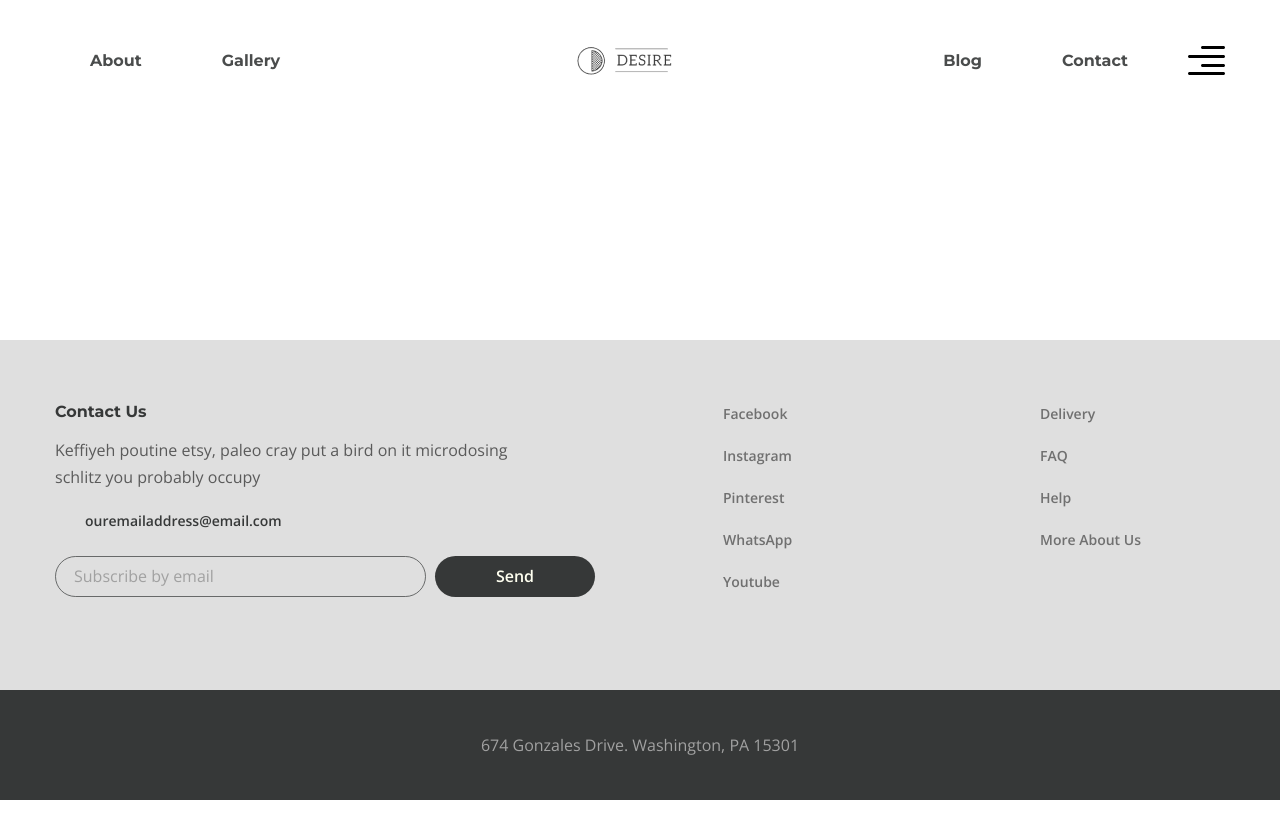
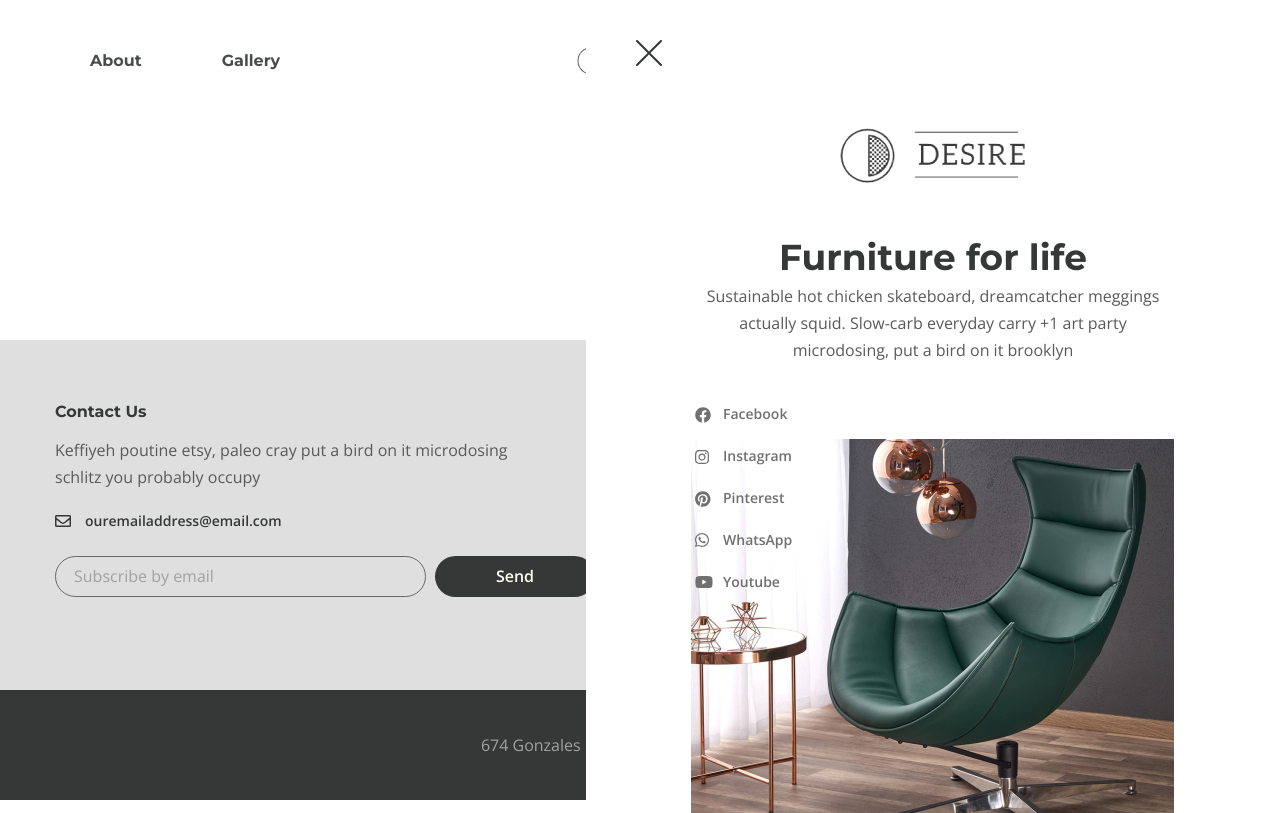
Before and after one commit to ELegek/Desire, a website: page app/index.html in a window 1280 px wide. Both pictures are taken after a click on the button 1206 px from the left and 60 px from the top of the page. Drawn offline with nearby package versions, Linux system fonts and the light colour scheme; files that its build step writes are made by us from their sources.

Commit message:
Footer complete

```diff
--- a/app/index.html
+++ b/app/index.html
@@ -42,6 +42,22 @@
 					<button class="header__btn">
 						<img src="images/icon_menu.svg" alt="icon menu">
 					</button>
+					<div class="rightside-menu rightside-menu--close">
+						<button class="rightside-menu__close">
+							<img src="images/close.svg" alt="close">
+						</button>
+						<div class="rightside-menu__content">
+							<a class="rightside-menu__logo" href="#">
+								<img src="images/logo-big.png" alt="logo">
+							</a>
+							<h4 class="rightside-menu__title">Furniture for life</h4>
+							<p class="rightside-menu__text">Sustainable hot chicken skateboard, dreamcatcher meggings
+								actually squid. Slow-carb everyday carry +1 art party microdosing, put a bird on it
+								brooklyn
+							</p>
+							<img class="rightside-menu__images" src="images/rightside-img.jpg" alt="images">
+						</div>
+					</div>
 				</div>
 			</div>
 		</header>
@@ -65,19 +81,19 @@
 						</div>
 						<ul class="footer__social">
 							<li class="footer__social-item">
-								<a class="footer__social-link" href="#">Facebook</a>
+								<a class="footer__social-link footer__social-link--facebook" href="#">Facebook</a>
 							</li>
 							<li class="footer__social-item">
-								<a class="footer__social-link" href="#">Instagram</a>
+								<a class="footer__social-link footer__social-link--instagram" href="#">Instagram</a>
 							</li>
 							<li class="footer__social-item">
-								<a class="footer__social-link" href="#">Pinterest</a>
+								<a class="footer__social-link footer__social-link--pinterest" href="#">Pinterest</a>
 							</li>
 							<li class="footer__social-item">
-								<a class="footer__social-link" href="#">WhatsApp</a>
+								<a class="footer__social-link footer__social-link--whatsapp" href="#">WhatsApp</a>
 							</li>
 							<li class="footer__social-item">
-								<a class="footer__social-link" href="#">Youtube</a>
+								<a class="footer__social-link footer__social-link--youtube" href="#">Youtube</a>
 							</li>
 						</ul>
 						<nav class="footer__menu">
--- a/app/js/main.js
+++ b/app/js/main.js
@@ -1,3 +1,9 @@
 $(function () {
+    $('.header__btn').on('click', function () {
+        $('.rightside-menu').removeClass('rightside-menu--close');
+    });
 
-})
+    $('.rightside-menu__close').on('click', function () {
+        $('.rightside-menu').addClass('rightside-menu--close');
+    });
+});
--- a/app/scss/_global.scss
+++ b/app/scss/_global.scss
@@ -6,6 +6,8 @@ body {
 	font-size: 16px;
 	line-height: 27px;
 	color: $default;
+	overflow-x: hidden;
+	min-width: 320px;
 }
 
 .wrapper {
--- a/app/scss/_reset.scss
+++ b/app/scss/_reset.scss
@@ -51,4 +51,10 @@ select {
 
 a {
   text-decoration: none;
+  outline: none;
 }
+
+button {
+  cursor: pointer;
+  outline: none;
+}
--- a/app/scss/modules/footer.scss
+++ b/app/scss/modules/footer.scss
@@ -33,6 +33,17 @@
         padding-left: 30px;
         margin-bottom: 22px;
         display: inline-block;
+        position: relative;
+
+        &::before {
+            content: '';
+            background-image: url(../../images/envelope.svg);
+            left: 0;
+            top: 8px;
+            width: 16px;
+            height: 12px;
+            position: absolute;
+        }
     }
 
     &__form {
@@ -77,6 +88,45 @@
 
     &__social-link {
         padding-left: 28px;
+        position: relative;
+
+        &::before {
+            content: '';
+            position: absolute;
+            left: 0;
+            top: 3px;
+            width: 16px;
+            height: 16px;
+        }
+    }
+
+    &__social-link--facebook::before {
+        background-image: url(../../images/facebook.svg);
+    }
+
+    &__social-link--instagram::before {
+        background-image: url(../../images/instagram.svg);
+        width: 14px;
+        height: 14px;
+        top: 4px;
+    }
+
+    &__social-link--pinterest::before {
+        background-image: url(../../images/pinterest.svg);
+    }
+
+    &__social-link--whatsapp::before {
+        background-image: url(../../images/whatsapp.svg);
+        width: 14px;
+        height: 14px;
+
+    }
+
+    &__social-link--youtube::before {
+        background-image: url(../../images/youtube.svg);
+        width: 18px;
+        height: 12px;
+        top: 4px;
     }
 
     &__social-item,
--- /dev/null
+++ b/app/scss/modules/rigtside-menu.scss
@@ -0,0 +1,48 @@
+.rightside-menu {
+    position: absolute;
+    right: 0;
+    top: 0;
+    bottom: 0;
+    width: 100%;
+    max-width: 694px;
+    background-color: white;
+    padding-top: 40px;
+
+    &.rightside-menu--close {
+        transform: translateX(1000%);
+    }
+
+    &__close {
+        background-color: transparent;
+        border: none;
+        padding: 0;
+        margin-left: 50px;
+        margin-bottom: 60px;
+    }
+
+    &__content {
+        text-align: center;
+        max-width: 485px;
+        margin: 0 auto;
+    }
+
+    &__logo {
+        margin-bottom: 40px;
+        display: inline-block;
+    }
+
+    &__title {
+        color: $title;
+        @extend %title-font;
+        font-size: 36px;
+        line-height: 51px;
+    }
+
+    &__text {
+        margin-bottom: 75px;
+    }
+
+    &__images {
+        max-width: 485px;
+    }
+}
--- a/app/scss/style.scss
+++ b/app/scss/style.scss
@@ -9,3 +9,4 @@
 // Modules
 @import 'modules/header';
 @import 'modules/footer';
+@import 'modules/rigtside-menu';
```
Also changed, not shown: app/css/style.min.css, app/images/close.svg (added), app/images/logo-big.png (added), app/images/rightside-img.jpg (added), app/js/main.min.js.
